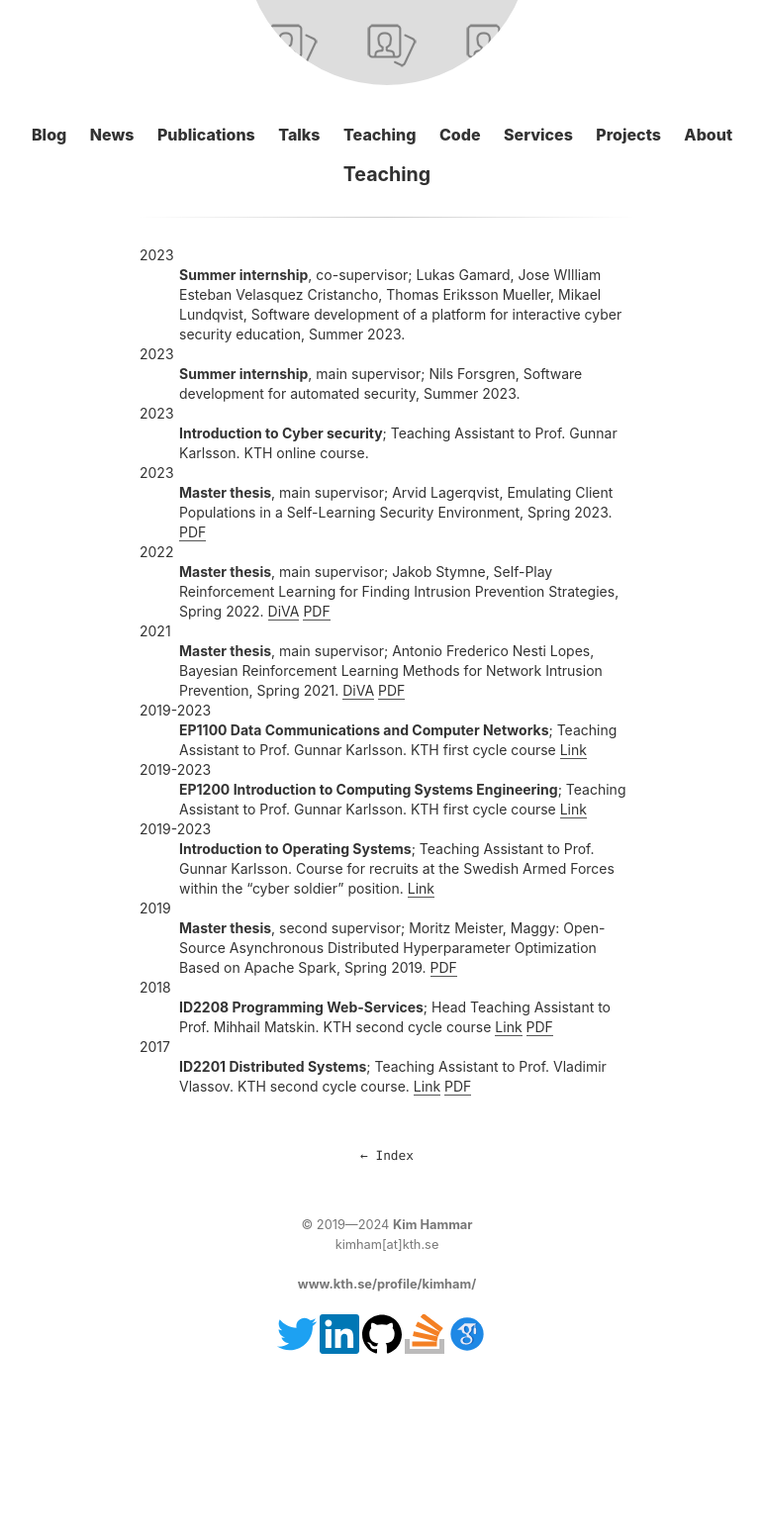
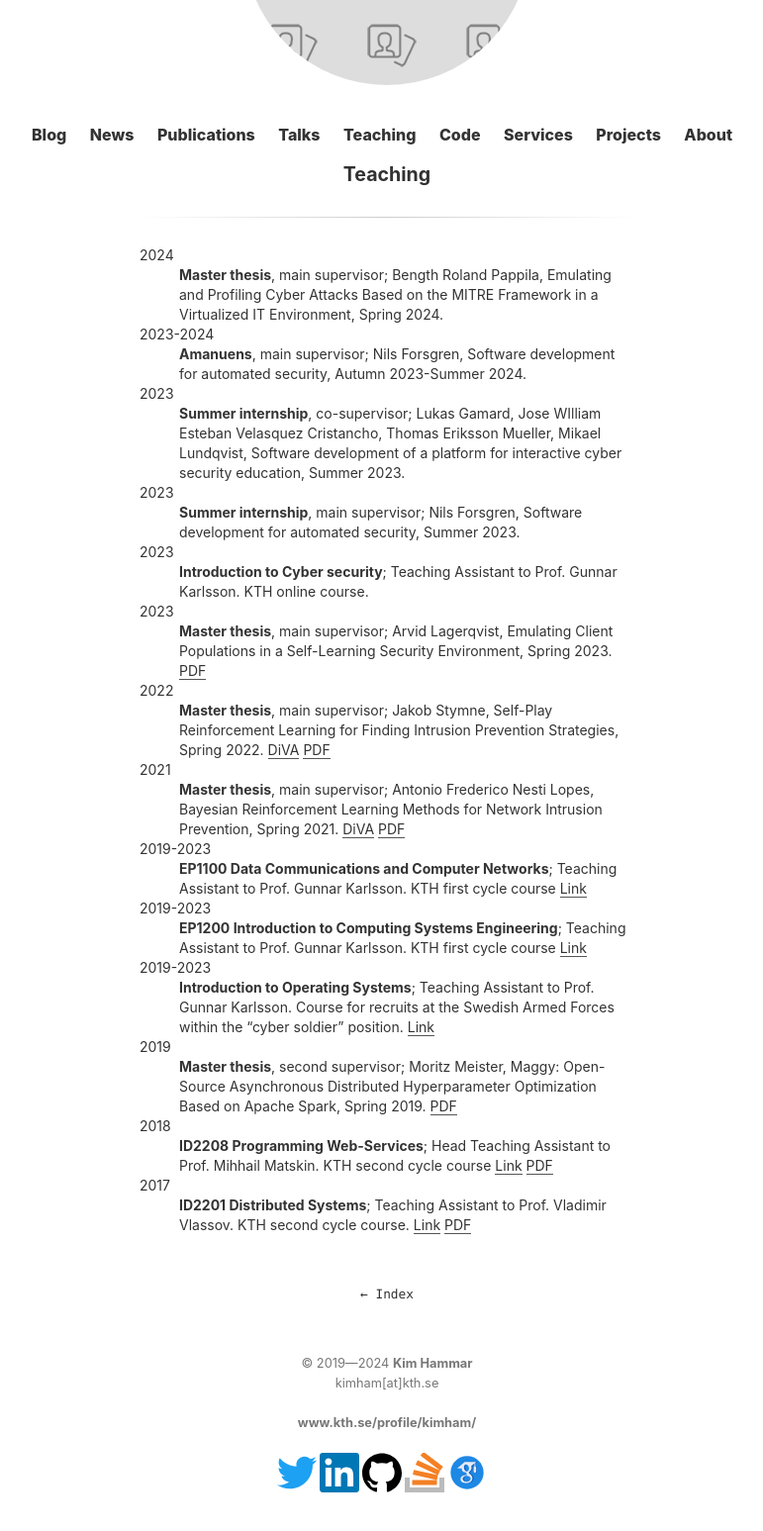
Before and after one commit to Limmen/Limmen.github.io, a Jekyll site: the page built from teaching.md, in a window 1280 px wide, cut to the strip 244-1793 px from the top of the page. Shown: the whole strip at 99% size, without its empty margins (249-1020 px from the left). Built offline with Jekyll 4.4.1, drawn with Linux system fonts in a browser that asks for light colours; before the commit the page ends 1653 px from its top, so only the background shows below that.

Commit message:
update teaching

```diff
--- a/teaching.md
+++ b/teaching.md
@@ -2,6 +2,14 @@
 layout: page
 title: Teaching
 ---
+
+2024
+:   **Master thesis**, main supervisor;
+	Bength Roland Pappila, Emulating and Profiling Cyber Attacks Based on the MITRE Framework in a Virtualized IT Environment, Spring 2024.
+
+2023-2024
+:   **Amanuens**, main supervisor;
+	Nils Forsgren, Software development for automated security, Autumn 2023-Summer 2024.
 
 2023
 :   **Summer internship**,  co-supervisor;
```
